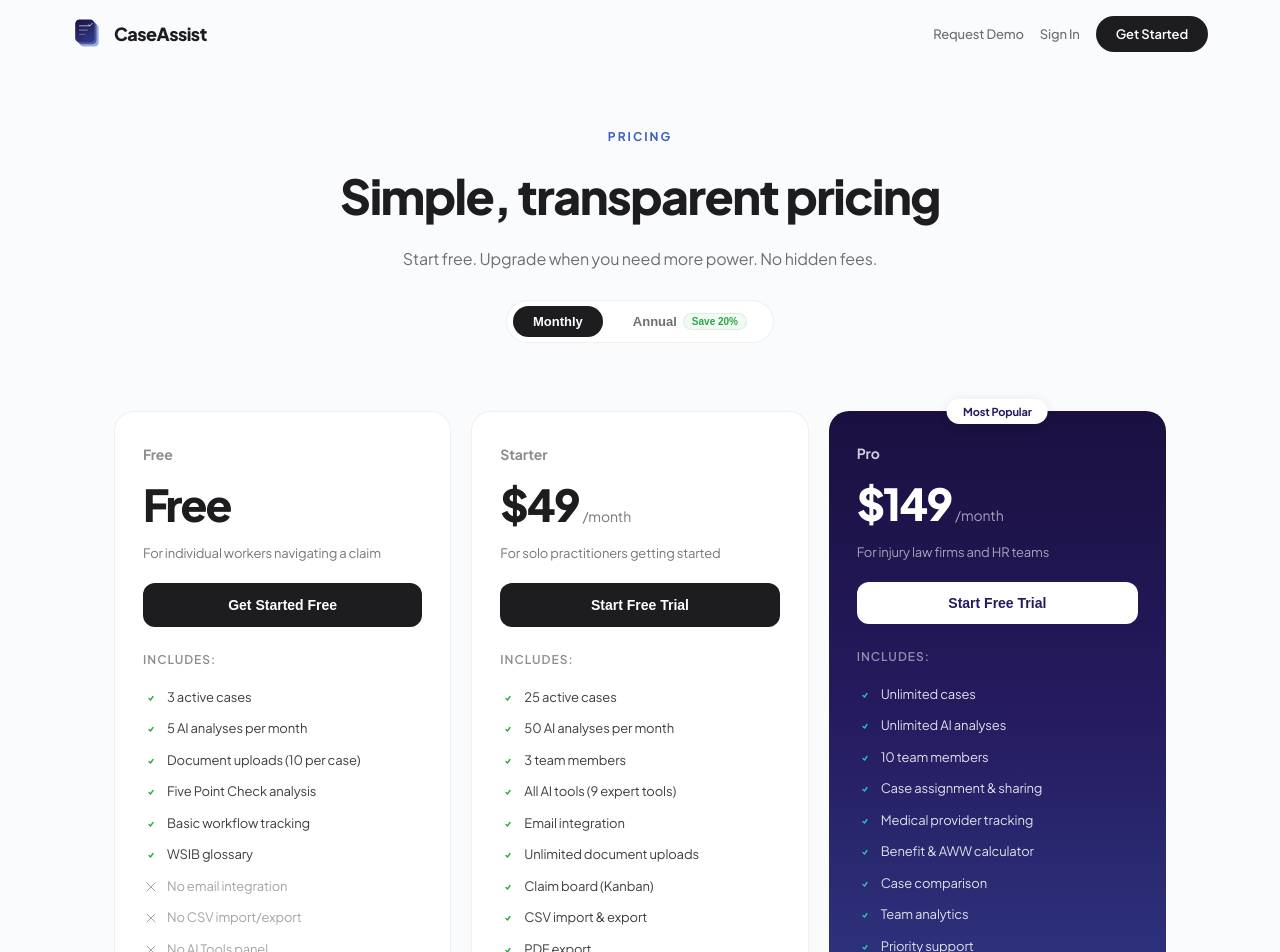
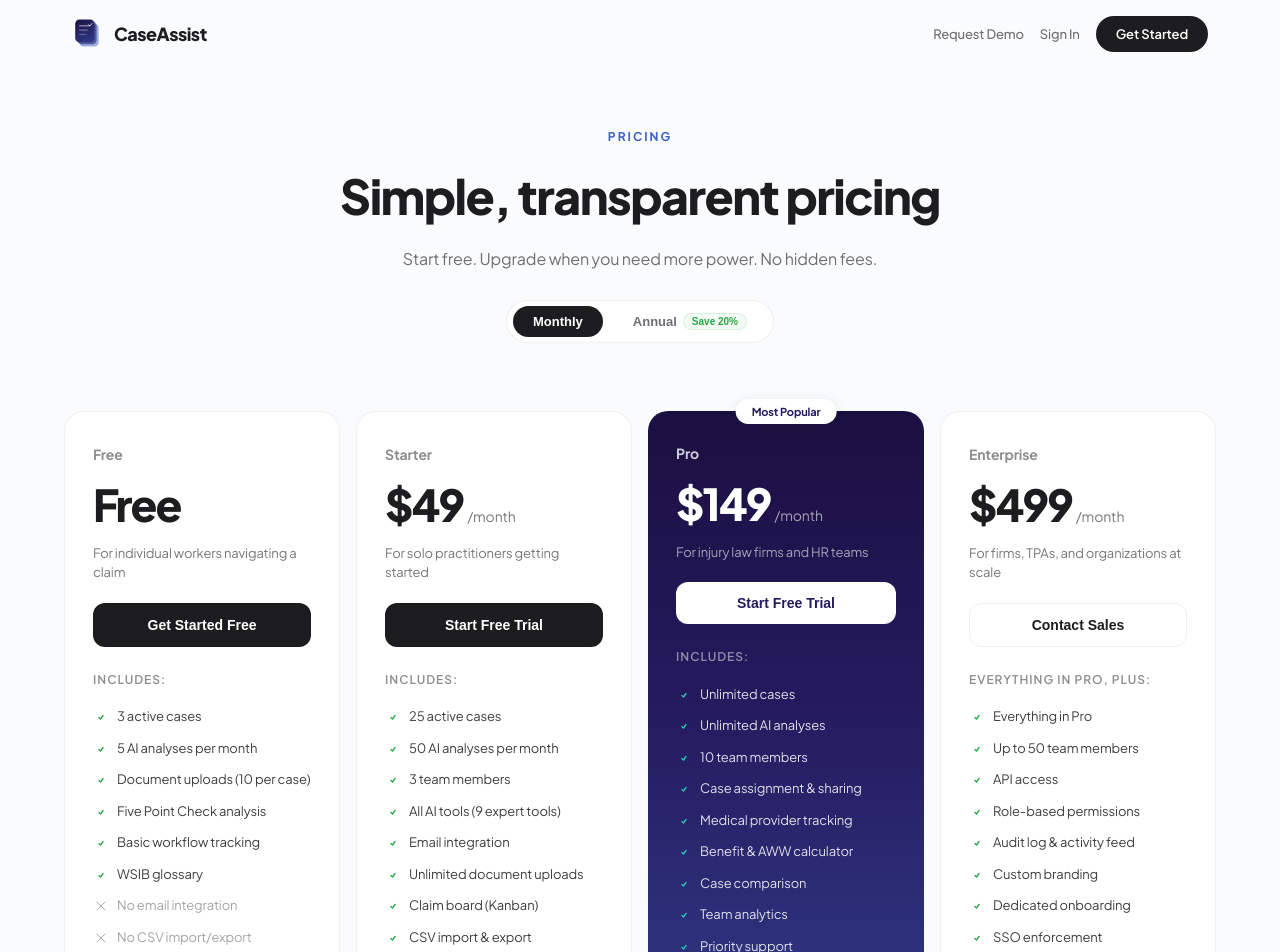
Before and after one commit to tarangsharma11-spec/claimlens, a Next.js app: page /pricing in a window 1280 px wide. Shown: the top 952 px of the page. Built offline with nearby package versions, Linux system fonts and the light colour scheme.

Commit message:
V69: fix pricing grid to 4 columns

```diff
--- a/app/pricing/page.js
+++ b/app/pricing/page.js
@@ -154,6 +154,7 @@ export default function PricingPage() {
           .pricing-mobile-menu.open{display:flex!important;flex-direction:column;position:absolute;top:100%;left:0;right:0;background:rgba(250,251,252,.98);backdrop-filter:saturate(180%) blur(20px);border-bottom:1px solid rgba(0,0,0,.06);padding:12px 20px 20px;gap:4px;z-index:99}
           .pricing-mobile-menu.open a{display:block;padding:12px 0;font-size:15px!important}
           .pricing-grid{grid-template-columns:1fr!important;max-width:400px!important;margin-left:auto!important;margin-right:auto!important}
+          .compare-table{font-size:11px!important}
           .pricing-card:hover{transform:none!important}
           .compare-table{overflow-x:auto!important;-webkit-overflow-scrolling:touch}
           .compare-row{grid-template-columns:1fr 70px 70px 70px!important;font-size:12px!important;padding:8px 12px!important}
@@ -226,7 +227,7 @@ export default function PricingPage() {
       </section>
 
       {/* PRICING CARDS */}
-      <section className="pricing-grid" style={{ maxWidth: 1100, margin: "0 auto", padding: "0 24px 60px", display: "grid", gridTemplateColumns: "repeat(3, 1fr)", gap: 20, alignItems: "start" }}>
+      <section className="pricing-grid" style={{ maxWidth: 1200, margin: "0 auto", padding: "0 24px 60px", display: "grid", gridTemplateColumns: "repeat(4, 1fr)", gap: 16, alignItems: "start" }}>
         {PLANS.map((plan) => (
           <div key={plan.id} className="pricing-card" style={{
             padding: "32px 28px",
```
